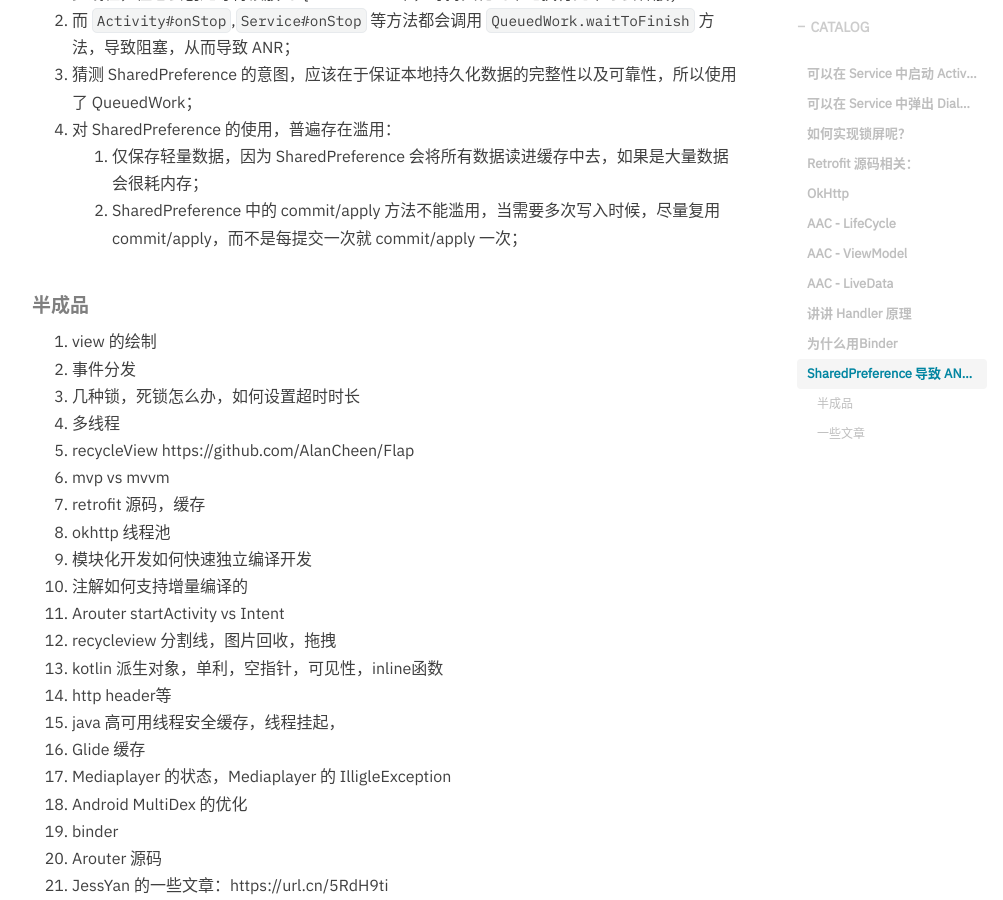
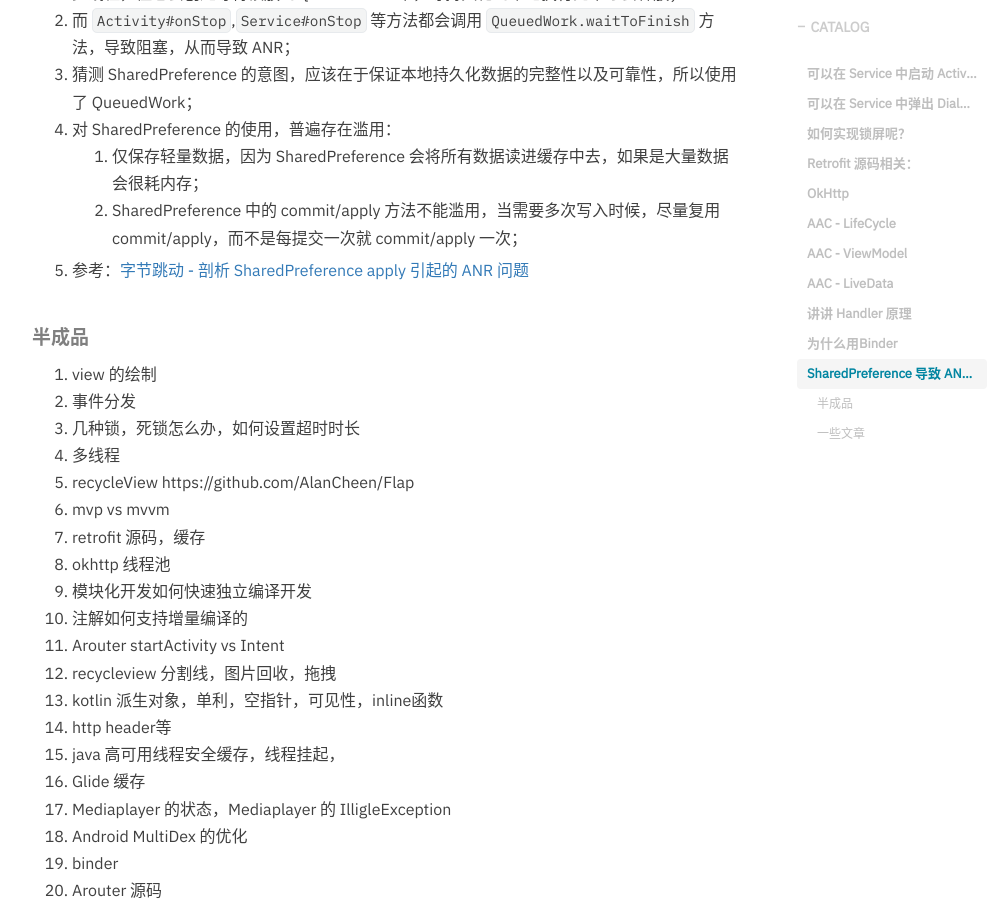
Before and after one commit to hurshi/hurshi.github.io, a Jekyll site: the page built from _posts/2019-11-06-android_QA.md, in a window 1280 px wide and 900 px high, scrolled down 4040 px. Shown: the whole window, without its empty margins (233-1236 px from the left). Built offline with Jekyll 4.4.1, drawn with Linux system fonts in a browser that asks for light colours; nearby versions of some CDN libraries; some web fonts are replaced; comment, search, counter and statistics services are not loaded.

Commit message:
add sharedPreference blog

```diff
--- a/_posts/2019-11-06-android_QA.md
+++ b/_posts/2019-11-06-android_QA.md
@@ -144,8 +144,7 @@ dialog.getWindow().setType(WindowManager.LayoutParams.TPYE_SYSTEM_ALERT)
 4. 对 SharedPreference  的使用，普遍存在滥用：
    1. 仅保存轻量数据，因为 SharedPreference 会将所有数据读进缓存中去，如果是大量数据会很耗内存；
    2. SharedPreference 中的  commit/apply 方法不能滥用，当需要多次写入时候，尽量复用 commit/apply，而不是每提交一次就 commit/apply 一次；
-
-
+5. 参考：[字节跳动 - 剖析 SharedPreference apply 引起的 ANR 问题](https://mp.weixin.qq.com/s/IFgXvPdiEYDs5cDriApkxQ)
 
 ##### 半成品
 
```
